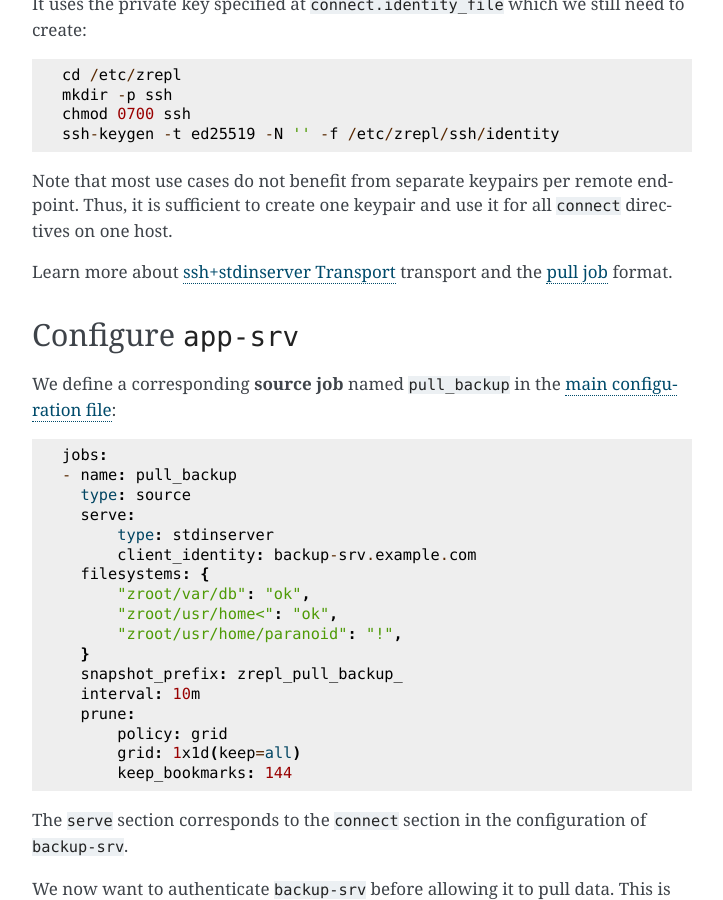
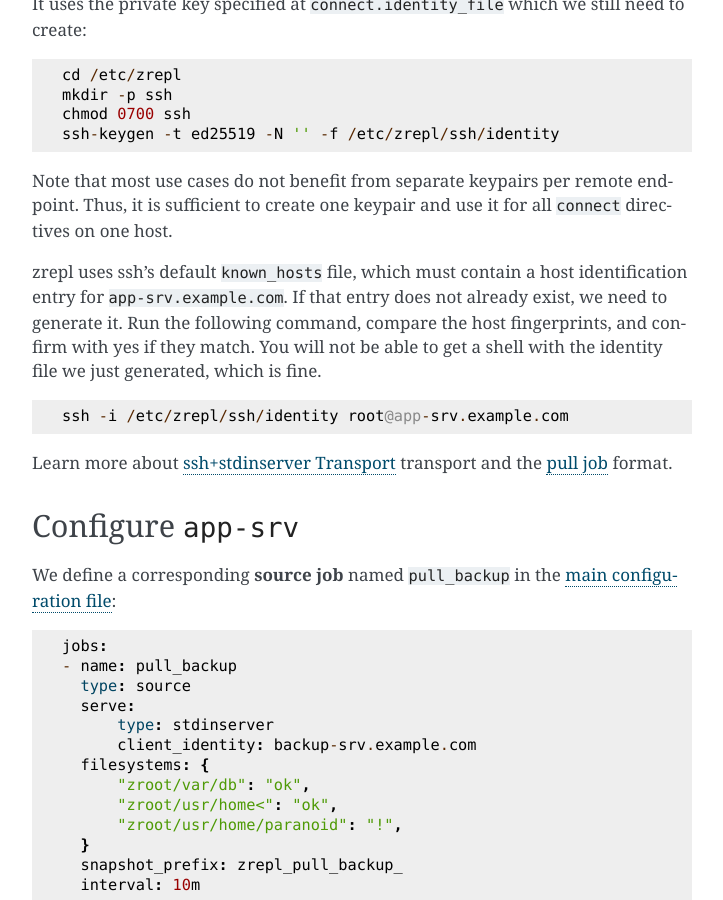
Before and after one commit to zrepl/zrepl, a Sphinx documentation site: the page built from docs/tutorial.rst, in a window 1280 px wide and 900 px high, scrolled down 1962 px. Shown: the whole window, without its empty margins (388-1111 px from the left). Built offline with Sphinx 7.4.7, drawn with Linux system fonts in a browser that asks for light colours; the version number could not be read and is left out.

Commit message:
docs: tutorial: document known_hosts file setup
fixes #64

```diff
--- a/docs/changelog.rst
+++ b/docs/changelog.rst
@@ -40,6 +41,7 @@ Developers should consult the git commit log or GitHub issue tracker.
 * |bugfix| :issue:`8` and :issue:`56`: ``ssh+stdinserver`` transport properly reaps SSH child processes
 * |bugfix| :commit:`cef63ac`: ``human`` format now prints non-string values correctly
 * |bugfix| :issue:`26`: slow TCP outlets no longer block the daemon
+* |docs| :issue:`64`: tutorial: document ``known_host`` file entry
 
 0.0.2
 -----
--- a/docs/configuration/transports.rst
+++ b/docs/configuration/transports.rst
@@ -104,7 +104,10 @@ The connecting zrepl daemon
 
 #. Wraps the pipe ends in an ``io.ReadWriteCloser`` and uses it for RPC.
 
+
 As discussed in the section above, the connecting zrepl daemon expects that ``zrepl stdinserver $client_identity`` is  executed automatically via an ``authorized_keys`` file entry.
+
+The ``known_hosts`` file used by the ssh command must contain an entry for the serving host, e.g., ``app-srv.example.com`` in the example above.
 
 .. NOTE::
 
--- a/docs/tutorial.rst
+++ b/docs/tutorial.rst
@@ -94,6 +94,13 @@ It uses the private key specified at ``connect.identity_file`` which we still ne
 Note that most use cases do not benefit from separate keypairs per remote endpoint.
 Thus, it is sufficient to create one keypair and use it for all ``connect`` directives on one host.
 
+zrepl uses ssh's default ``known_hosts`` file, which must contain a host identification entry for ``app-srv.example.com``.
+If that entry does not already exist, we need to generate it.
+Run the following command, compare the host fingerprints, and confirm with yes if they match.
+You will not be able to get a shell with the identity file we just generated, which is fine. ::
+
+    ssh -i /etc/zrepl/ssh/identity root@app-srv.example.com
+
 Learn more about :ref:`transport-ssh+stdinserver` transport and the :ref:`pull job <job-pull>` format.
 
 .. _tutorial-configure-app-srv:
```
Also changed, not shown: other parts of docs/changelog.rst (+1 -0 lines).
